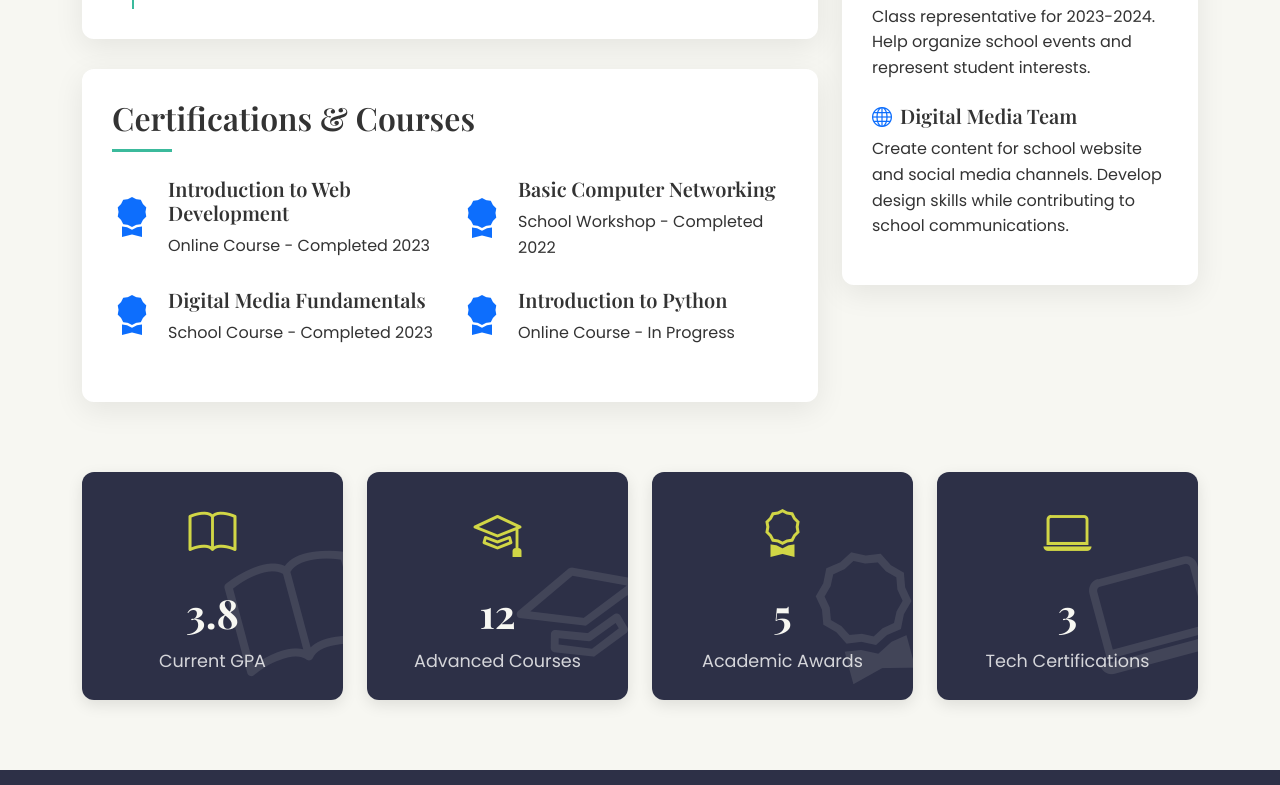
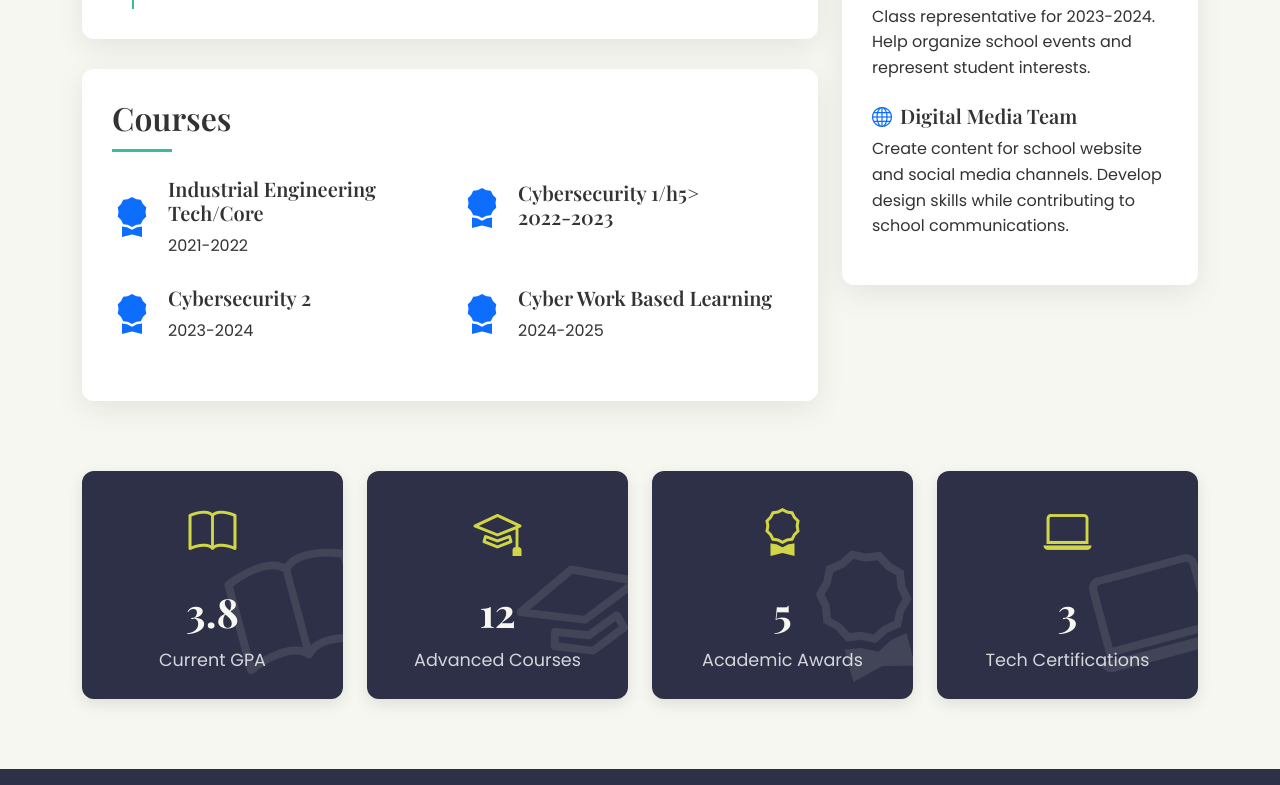
Before and after one commit to RichardSFrancoJr/Electronic-Port, a plain HTML site: page academic.html in a window 1280 px wide. Shown: the part 1647-2432 px from the top of the page. Drawn offline with nearby package versions, Linux system fonts and the light colour scheme.

Commit message:
Update academic.html

```diff
--- a/academic.html
+++ b/academic.html
@@ -559,7 +559,7 @@
 
         <!-- Certifications Section -->
         <div class="content-card" data-aos="fade-up" data-aos-duration="1000">
-          <h2 class="section-title">Certifications & Courses</h2>
+          <h2 class="section-title">Courses</h2>
           <div class="row">
             <div class="col-md-6 mb-4">
               <div class="d-flex align-items-center">
@@ -567,8 +567,8 @@
                   <i class="bi bi-award-fill fs-1 text-primary"></i>
                 </div>
                 <div>
-                  <h5>Introduction to Web Development</h5>
-                  <p class="mb-0">Online Course - Completed 2023</p>
+                  <h5>Industrial Engineering Tech/Core</h5>
+                  <p class="mb-0">2021-2022</p>
                 </div>
               </div>
             </div>
@@ -579,8 +579,8 @@
                   <i class="bi bi-award-fill fs-1 text-primary"></i>
                 </div>
                 <div>
-                  <h5>Basic Computer Networking</h5>
-                  <p class="mb-0">School Workshop - Completed 2022</p>
+                  <h5>Cybersecurity 1/h5>
+                  <p class="mb-0">2022-2023</p>
                 </div>
               </div>
             </div>
@@ -591,8 +591,8 @@
                   <i class="bi bi-award-fill fs-1 text-primary"></i>
                 </div>
                 <div>
-                  <h5>Digital Media Fundamentals</h5>
-                  <p class="mb-0">School Course - Completed 2023</p>
+                  <h5>Cybersecurity 2</h5>
+                  <p class="mb-0">2023-2024</p>
                 </div>
               </div>
             </div>
@@ -603,8 +603,8 @@
                   <i class="bi bi-award-fill fs-1 text-primary"></i>
                 </div>
                 <div>
-                  <h5>Introduction to Python</h5>
-                  <p class="mb-0">Online Course - In Progress</p>
+                  <h5>Cyber Work Based Learning</h5>
+                  <p class="mb-0">2024-2025</p>
                 </div>
               </div>
             </div>
```
